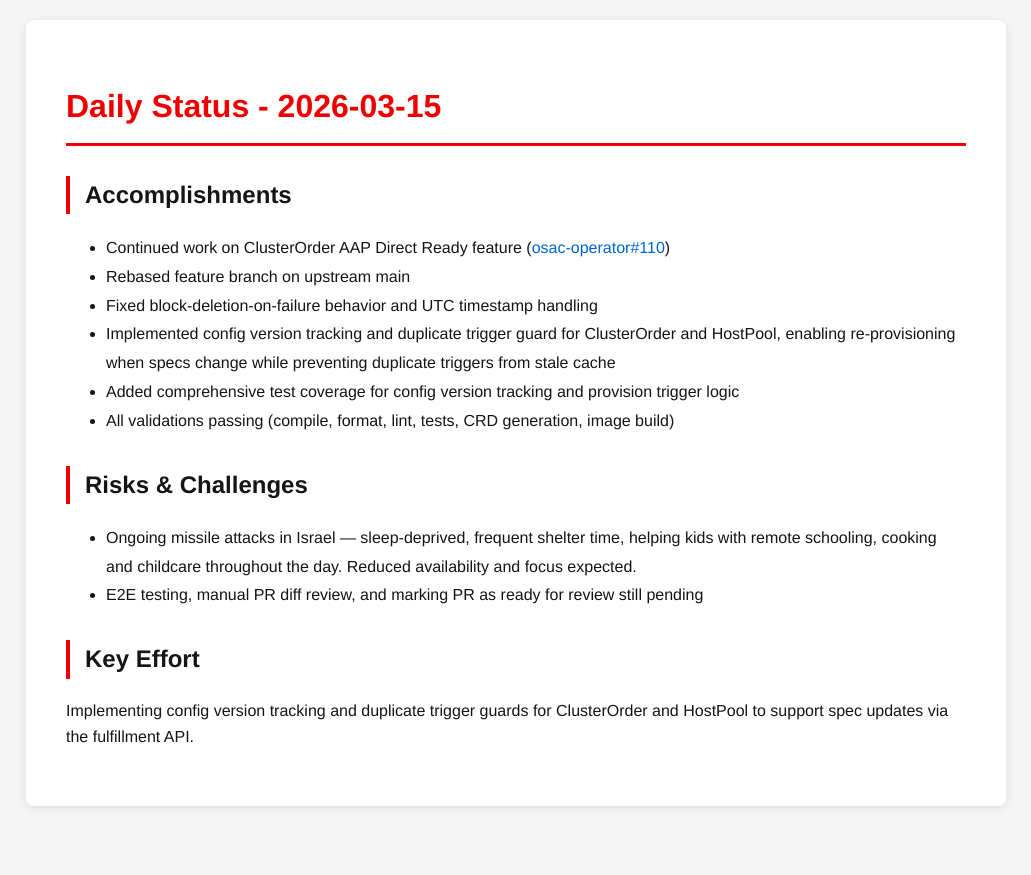
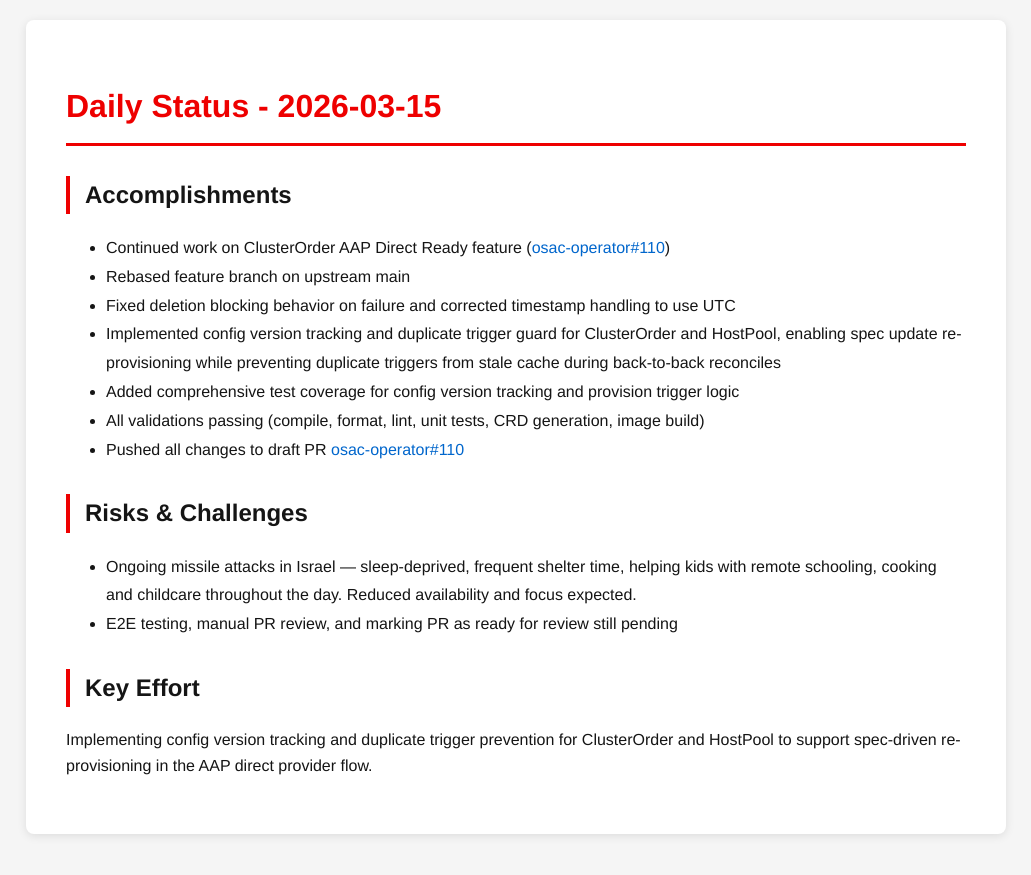
Before and after one commit to tzvatot/daily-status, a Jekyll site: the page built from 2026-03-15.md, in a window 1280 px wide. Shown: the top 875 px of the page, without its empty margins (124-1155 px from the left). Built offline with Jekyll 4.4.1, drawn with Linux system fonts in a browser that asks for light colours.

Commit message:
Daily status update - 2026-03-15

```diff
--- a/2026-03-15.md
+++ b/2026-03-15.md
@@ -9,14 +9,15 @@ date: 2026-03-15
 ## Accomplishments
 - Continued work on ClusterOrder AAP Direct Ready feature ([osac-operator#110](https://github.com/osac-project/osac-operator/pull/110))
 - Rebased feature branch on upstream main
-- Fixed block-deletion-on-failure behavior and UTC timestamp handling
-- Implemented config version tracking and duplicate trigger guard for ClusterOrder and HostPool, enabling re-provisioning when specs change while preventing duplicate triggers from stale cache
+- Fixed deletion blocking behavior on failure and corrected timestamp handling to use UTC
+- Implemented config version tracking and duplicate trigger guard for ClusterOrder and HostPool, enabling spec update re-provisioning while preventing duplicate triggers from stale cache during back-to-back reconciles
 - Added comprehensive test coverage for config version tracking and provision trigger logic
-- All validations passing (compile, format, lint, tests, CRD generation, image build)
+- All validations passing (compile, format, lint, unit tests, CRD generation, image build)
+- Pushed all changes to draft PR [osac-operator#110](https://github.com/osac-project/osac-operator/pull/110)
 
 ## Risks & Challenges
 - Ongoing missile attacks in Israel — sleep-deprived, frequent shelter time, helping kids with remote schooling, cooking and childcare throughout the day. Reduced availability and focus expected.
-- E2E testing, manual PR diff review, and marking PR as ready for review still pending
+- E2E testing, manual PR review, and marking PR as ready for review still pending
 
 ## Key Effort
-Implementing config version tracking and duplicate trigger guards for ClusterOrder and HostPool to support spec updates via the fulfillment API.
+Implementing config version tracking and duplicate trigger prevention for ClusterOrder and HostPool to support spec-driven re-provisioning in the AAP direct provider flow.
```
